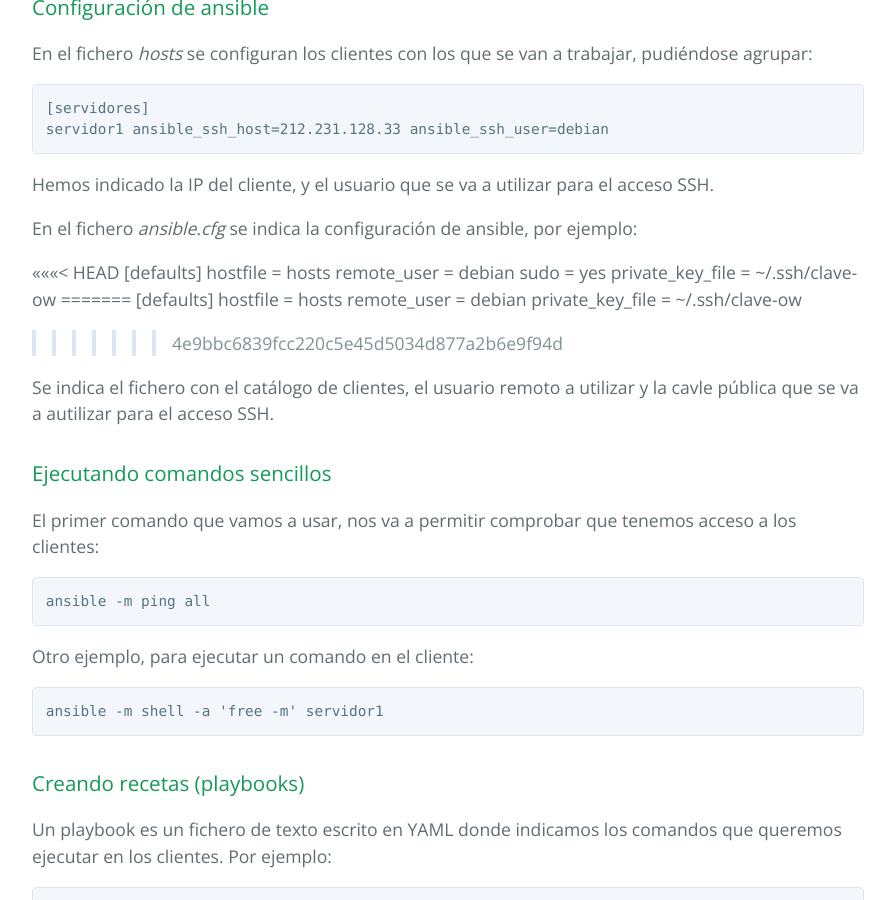
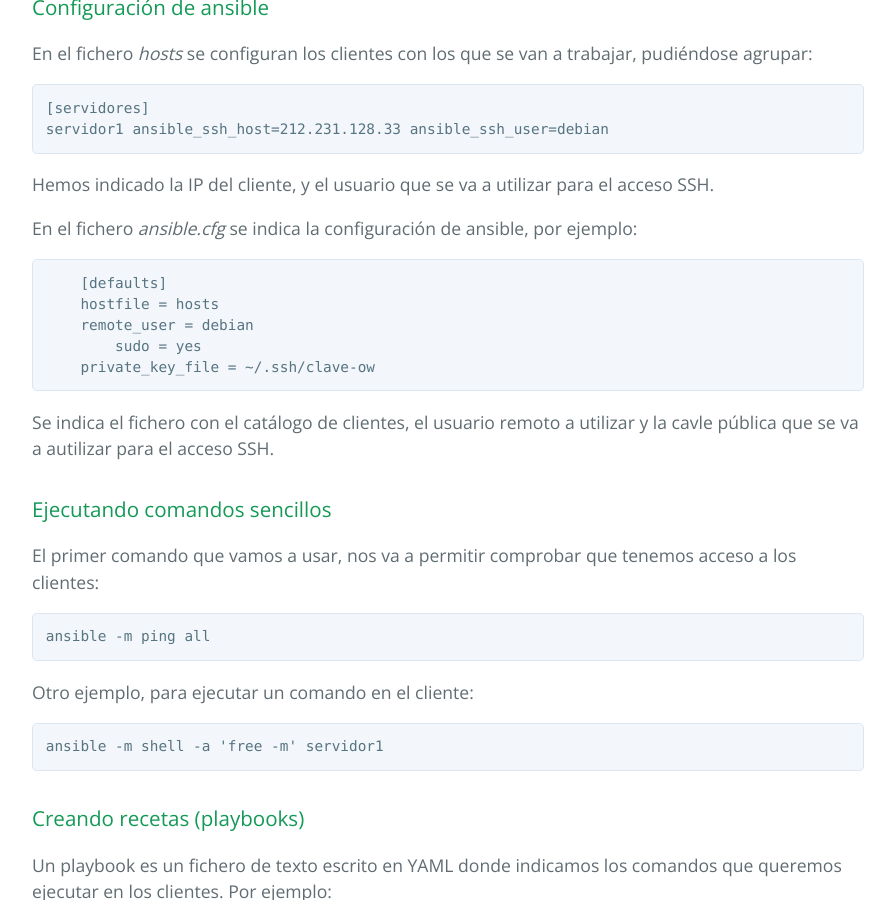
Before and after one commit to iesgn/ow1, a Jekyll site: the page built from curso/u7/ansible.md, in a window 1280 px wide and 900 px high, scrolled down 804 px. Shown: the whole window, without its empty margins (192-1087 px from the left). Built offline with Jekyll 4.4.1, drawn with Linux system fonts in a browser that asks for light colours.

Commit message:
Arreglo de ansible

```diff
--- a/curso/u7/ansible.md
+++ b/curso/u7/ansible.md
@@ -38,18 +38,12 @@ Hemos indicado la IP del cliente, y el usuario que se va a utilizar para el acce
 
 En el fichero *ansible.cfg* se indica la configuración de ansible, por ejemplo:
 
-<<<<<<< HEAD
+
         [defaults]
         hostfile = hosts
         remote_user = debian
-	sudo = yes
+      	sudo = yes
         private_key_file = ~/.ssh/clave-ow
-=======
-    [defaults]
-    hostfile = hosts
-    remote_user = debian
-    private_key_file = ~/.ssh/clave-ow
->>>>>>> 4e9bbc6839fcc220c5e45d5034d877a2b6e9f94d
 
 Se indica el fichero con el catálogo de clientes, el usuario remoto a
 utilizar y la cavle pública que se va a autilizar para el acceso SSH.
```
